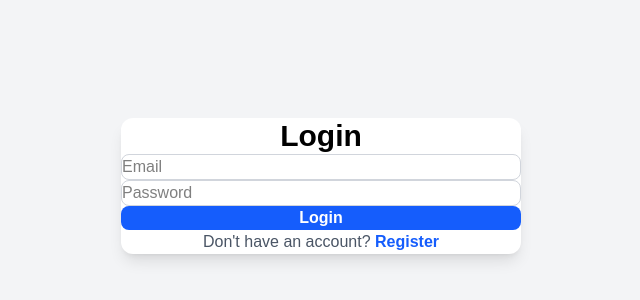
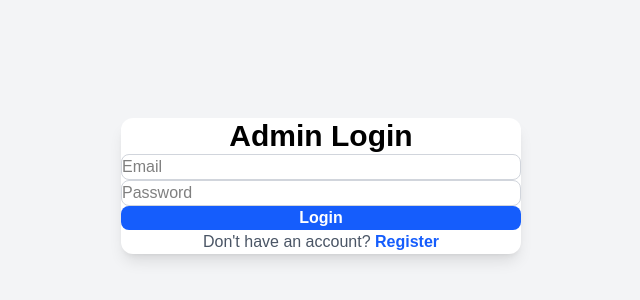
Before and after one commit to prokasroyr/ai-photo-app, a React (Vite) app: page /login in a window 1280 px wide. Shown: the part 214-514 px from the top of the page, without its empty margins (319-959 px from the left). Built offline with nearby package versions, Linux system fonts and the light colour scheme.

Commit message:
Fix dashboard redirect and add role based protection

```diff
--- a/src/pages/auth/Login.jsx
+++ b/src/pages/auth/Login.jsx
@@ -1,7 +1,7 @@
 import { useState } from "react";
 import { signInWithEmailAndPassword } from "firebase/auth";
 import { doc, getDoc } from "firebase/firestore";
-import { auth, db } from "../../services/firebase"; // db ইমপোর্ট করা হয়েছে
+import { auth, db } from "../../services/firebase";
 import { useNavigate, Link } from "react-router-dom";
 
 function Login() {
@@ -19,16 +19,17 @@ function Login() {
     try {
       setLoading(true);
 
-      // ১. Firebase Authentication দিয়ে লগইন
+      // ১. Firebase Authentication দিয়ে লগইন
       const userCredential = await signInWithEmailAndPassword(auth, email.trim(), password);
       const user = userCredential.user;
 
-      // ২. Firestore থেকে ইউজারের Role রিড করা
-      let userRole = "client"; // ডিফল্ট রোল
+      // ২. Firestore থেকে ইউজারের Role চেক করা
+      // বাই-ডিফল্ট 'admin' রাখছি যেন ডাটাবেজে ডাটা না থাকলেও সরাসরি Dashboard-এ যায়
+      let userRole = "admin";
 
       try {
         const userDoc = await getDoc(doc(db, "users", user.uid));
-        if (userDoc.exists()) {
+        if (userDoc.exists() && userDoc.data().role) {
           userRole = userDoc.data().role;
         }
       } catch (err) {
@@ -37,7 +38,7 @@ function Login() {
 
       alert("✅ Login Successful");
 
-      // ৩. Role এর উপর ভিত্তি করে সঠিক পেজে পাঠানো
+      // ৩. সরাসরি ড্যাশবোর্ড বা ক্লায়েন্ট পেজে নেভিগেট
       if (userRole === "admin" || userRole === "photographer") {
         navigate("/dashboard", { replace: true });
       } else {
@@ -78,7 +79,7 @@ function Login() {
 
         {/* Title */}
         <h1 className="text-3xl font-bold text-center mb-6">
-          Login
+          Admin Login
         </h1>
 
         {/* Email */}
```
